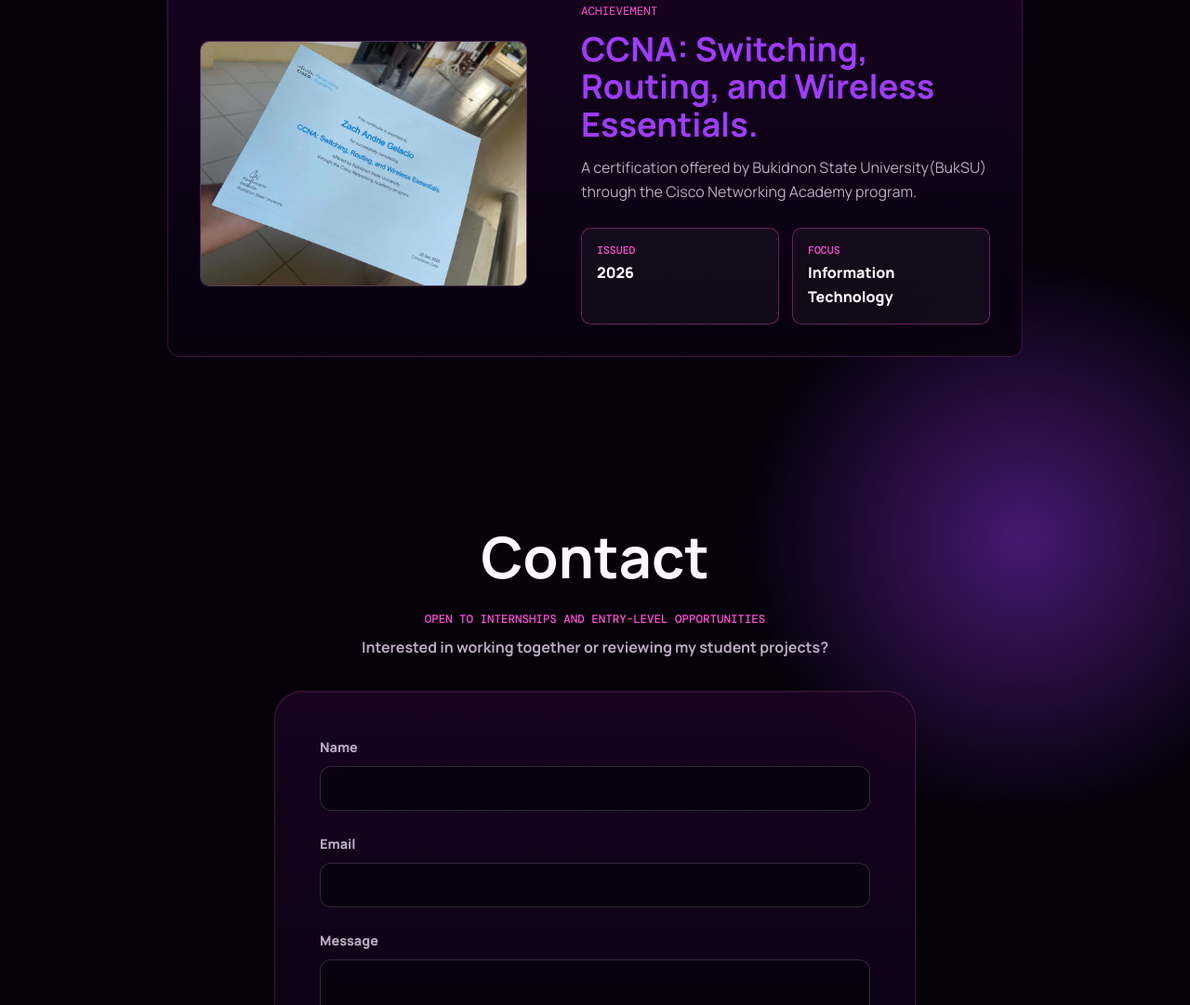
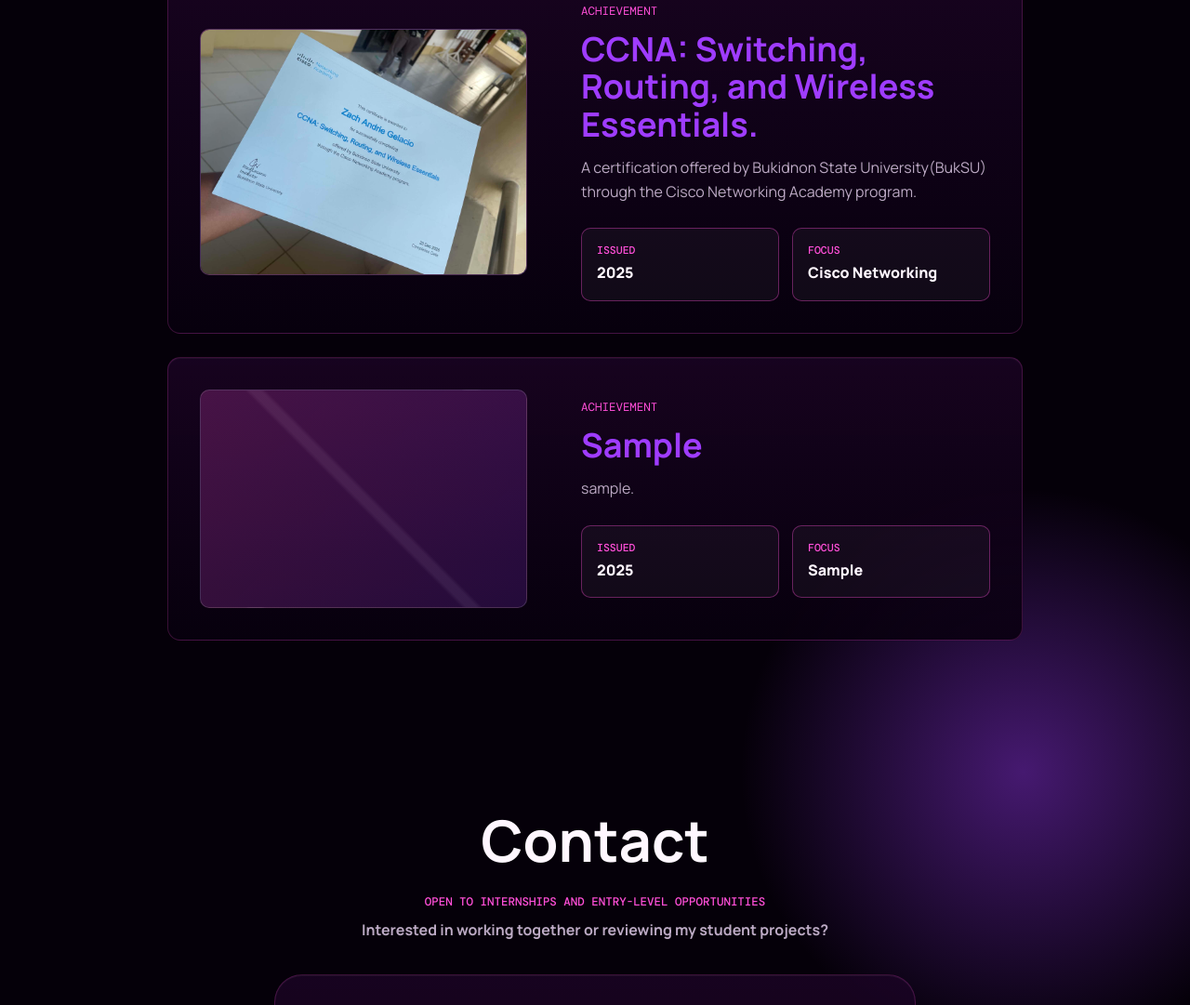
Before and after one commit to nubie69/Portfolio, a plain HTML site: page index.html in a window 1280 px wide. Shown: the part 5018-6099 px from the top of the page at 93% size. Drawn offline with nearby package versions, Linux system fonts and the light colour scheme.

Commit message:
updated certificate

```diff
--- a/index.html
+++ b/index.html
@@ -222,11 +222,32 @@
           <dl class="certificate-details">
             <div>
               <dt>Issued</dt>
-              <dd>2026</dd>
+              <dd>2025</dd>
             </div>
             <div>
               <dt>Focus</dt>
-              <dd>Information Technology</dd>
+              <dd>Cisco Networking</dd>
+            </div>
+          </dl>
+        </div>
+      </article>
+      <h6></h6>
+      <article class="certificate-card">
+        <div class="certificate-preview">
+          <!-- <img src="assets/Certificate.jpg" alt="Certificate of Completion"> -->
+        </div>
+        <div class="certificate-content">
+          <p class="eyebrow">Achievement</p>
+          <h3> Sample </h3>
+          <p> sample.</p>
+          <dl class="certificate-details">
+            <div>
+              <dt>Issued</dt>
+              <dd>2025</dd>
+            </div>
+            <div>
+              <dt>Focus</dt>
+              <dd>Sample</dd>
             </div>
           </dl>
         </div>
```
